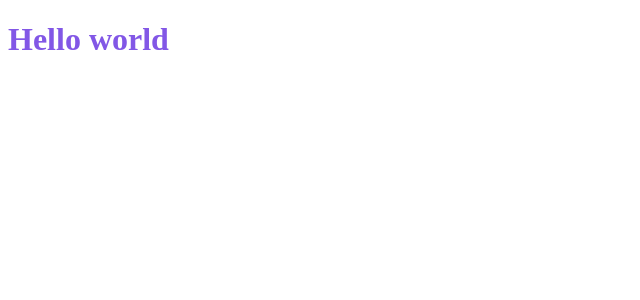
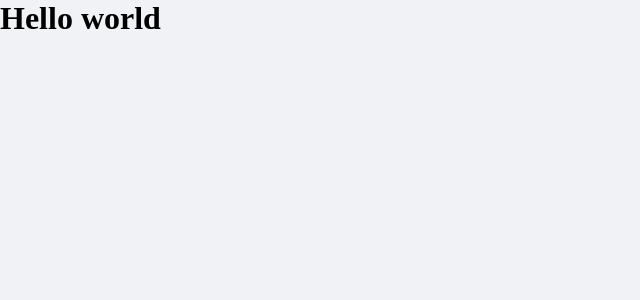
Before and after one commit to guilchaves/react-ignite, a React (Vite) app in the folder 02-dtmoney/: page / in a window 1280 px wide. Shown: the top 300 px of the page, without its empty margins (0-640 px from the left). Built offline with nearby package versions, Linux system fonts and the light colour scheme.

Commit message:
chore: add global styles

```diff
--- a/02-dtmoney/src/App.tsx
+++ b/02-dtmoney/src/App.tsx
@@ -1,14 +1,10 @@
-import styled from "styled-components"
-
-const Title = styled.h1`
-    font-size: 32px;
-    color: #8257e6;
-`
+import { GlobalStyle } from "./styles/global"
 
 export function App() {
     return (
-        <>
-            <Title>Hello world</Title>
-        </>
+        <div className="App">
+            <GlobalStyle />
+            <h1>Hello world</h1>
+        </div>
     )
 }
--- /dev/null
+++ b/02-dtmoney/src/styles/global.ts
@@ -0,0 +1,47 @@
+import { createGlobalStyle } from "styled-components";
+
+export const GlobalStyle = createGlobalStyle`
+    :root {
+        --background: #F0F2F5;
+
+        --red: #E52E4D;
+        --blue: #5429CC;
+        --blue-light: #6933FF;
+
+        --text-title: #363F5F;
+        --text-body: #969CB3;
+
+        --shape: #FFFFFF;
+    }
+
+    * {
+        margin: 0;
+        padding: 0;
+        box-sizing: border-box;
+    }
+
+    html {
+        @media (max-width: 1080px){
+            font-size: 93.75%;
+        }
+
+        @media (max-width: 720px){
+            font-size: 87.5%;
+        }
+    }
+
+    body {
+        background: var(--background);
+        -webkit-font-smoothing: antialiesed;
+    }
+
+    button {
+        cursor: pointer;
+    }
+
+    [disabled] {
+        opacity: 0.6;
+        cursor: not-allowed;
+    }
+
+`
```
